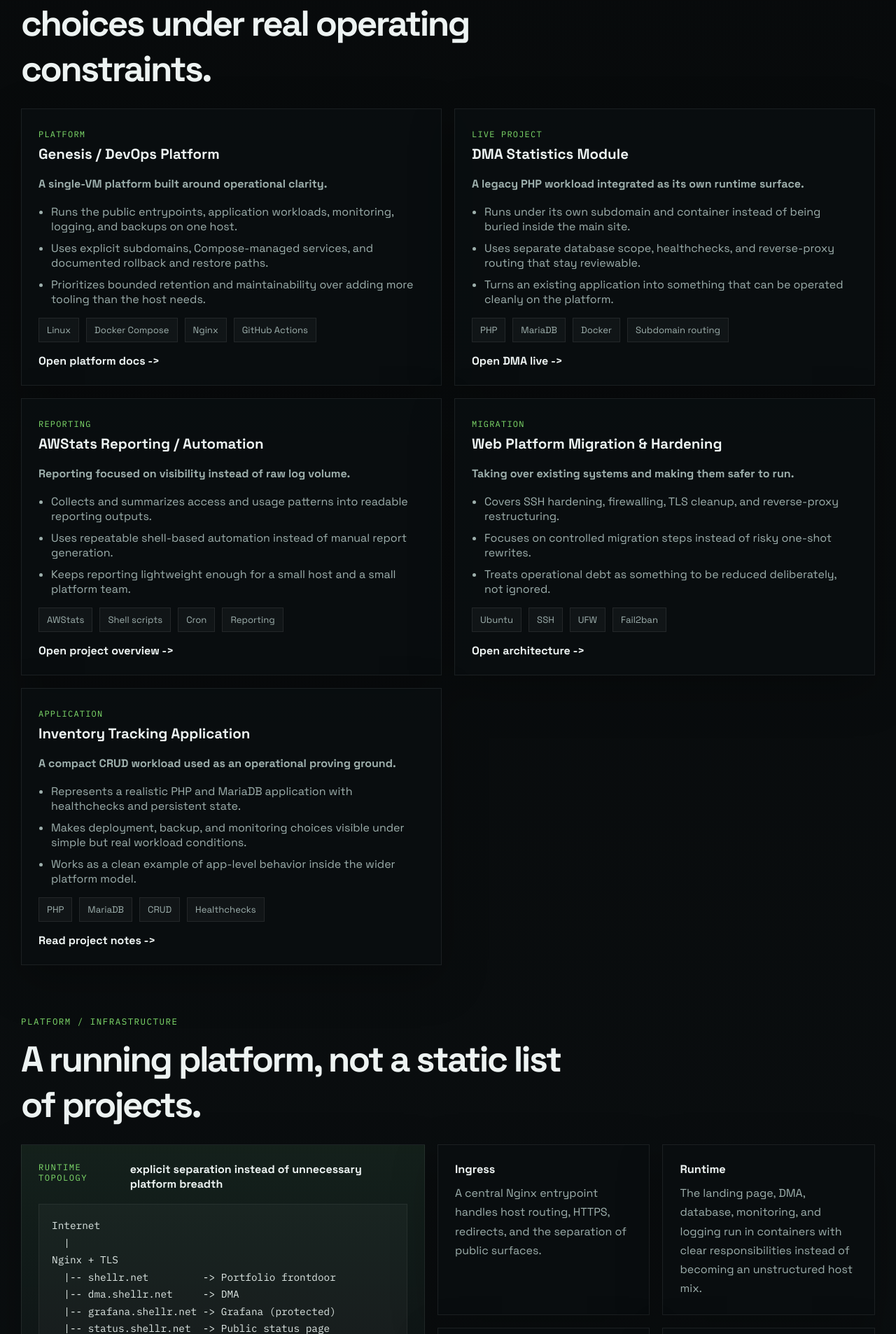
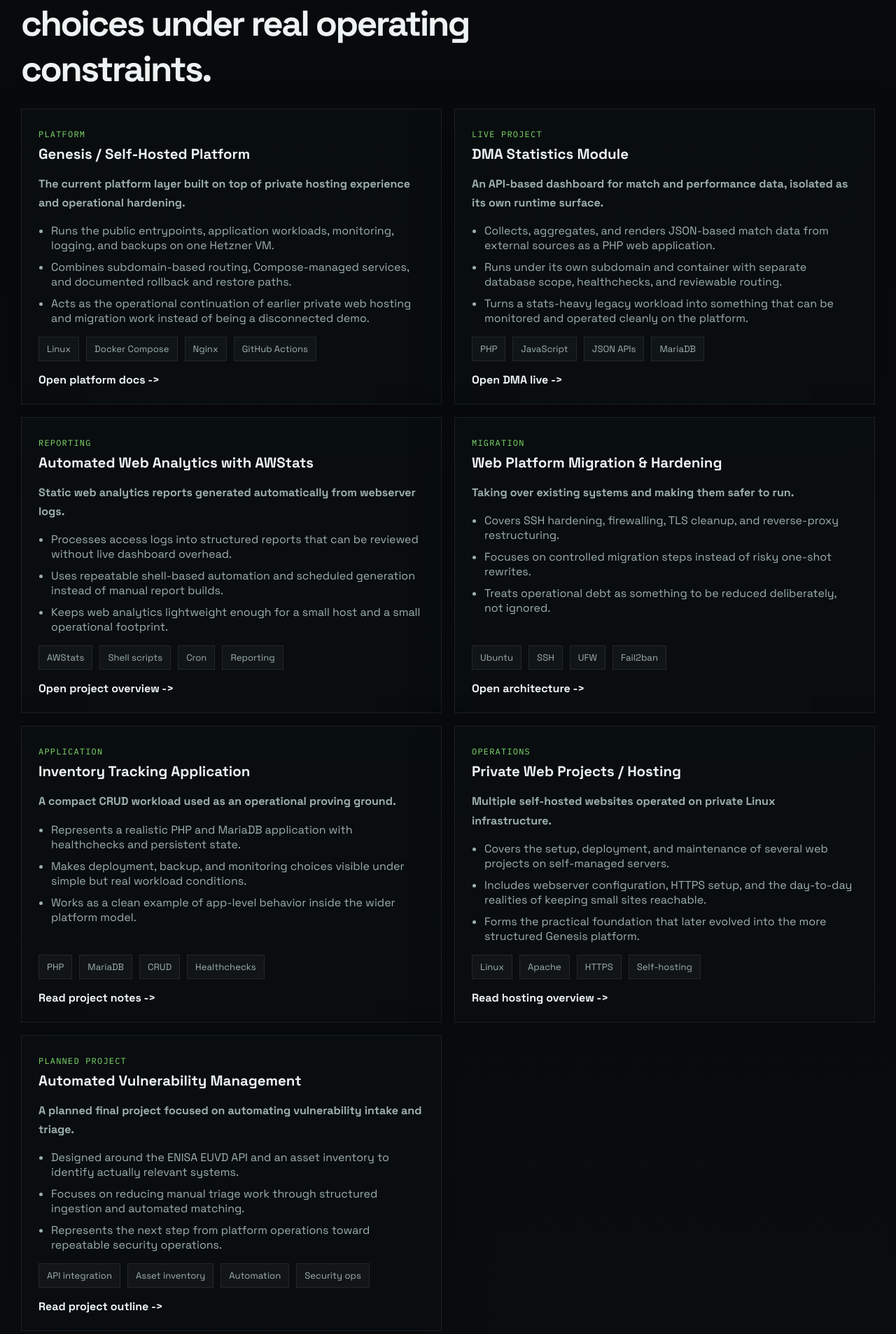
Before and after one commit to marshellr/genesis, a PHP site: page /index.php in a window 1280 px wide. Shown: the part 3481-5387 px from the top of the page at 70% size. Run offline with PHP 8.4, Linux system fonts and the light colour scheme.

Commit message:
Align project sections with resume

```diff
--- a/app/public/index.php
+++ b/app/public/index.php
@@ -95,13 +95,13 @@ $focusAreas = [
 
 $featuredProjects = [
     [
-        'title' => 'Genesis / DevOps Platform',
+        'title' => 'Genesis / Self-Hosted Platform',
         'tag' => 'platform',
-        'lead' => 'A single-VM platform built around operational clarity.',
+        'lead' => 'The current platform layer built on top of private hosting experience and operational hardening.',
         'points' => [
-            'Runs the public entrypoints, application workloads, monitoring, logging, and backups on one host.',
-            'Uses explicit subdomains, Compose-managed services, and documented rollback and restore paths.',
-            'Prioritizes bounded retention and maintainability over adding more tooling than the host needs.',
+            'Runs the public entrypoints, application workloads, monitoring, logging, and backups on one Hetzner VM.',
+            'Combines subdomain-based routing, Compose-managed services, and documented rollback and restore paths.',
+            'Acts as the operational continuation of earlier private web hosting and migration work instead of being a disconnected demo.',
         ],
         'stack' => ['Linux', 'Docker Compose', 'Nginx', 'GitHub Actions'],
         'href' => $site['docs_url'],
@@ -110,24 +110,24 @@ $featuredProjects = [
     [
         'title' => 'DMA Statistics Module',
         'tag' => 'live project',
-        'lead' => 'A legacy PHP workload integrated as its own runtime surface.',
+        'lead' => 'An API-based dashboard for match and performance data, isolated as its own runtime surface.',
         'points' => [
-            'Runs under its own subdomain and container instead of being buried inside the main site.',
-            'Uses separate database scope, healthchecks, and reverse-proxy routing that stay reviewable.',
-            'Turns an existing application into something that can be operated cleanly on the platform.',
+            'Collects, aggregates, and renders JSON-based match data from external sources as a PHP web application.',
+            'Runs under its own subdomain and container with separate database scope, healthchecks, and reviewable routing.',
+            'Turns a stats-heavy legacy workload into something that can be monitored and operated cleanly on the platform.',
         ],
-        'stack' => ['PHP', 'MariaDB', 'Docker', 'Subdomain routing'],
+        'stack' => ['PHP', 'JavaScript', 'JSON APIs', 'MariaDB'],
         'href' => $site['dma_url'],
         'label' => 'Open DMA live',
     ],
     [
-        'title' => 'AWStats Reporting / Automation',
+        'title' => 'Automated Web Analytics with AWStats',
         'tag' => 'reporting',
-        'lead' => 'Reporting focused on visibility instead of raw log volume.',
+        'lead' => 'Static web analytics reports generated automatically from webserver logs.',
         'points' => [
-            'Collects and summarizes access and usage patterns into readable reporting outputs.',
-            'Uses repeatable shell-based automation instead of manual report generation.',
-            'Keeps reporting lightweight enough for a small host and a small platform team.',
+            'Processes access logs into structured reports that can be reviewed without live dashboard overhead.',
+            'Uses repeatable shell-based automation and scheduled generation instead of manual report builds.',
+            'Keeps web analytics lightweight enough for a small host and a small operational footprint.',
         ],
         'stack' => ['AWStats', 'Shell scripts', 'Cron', 'Reporting'],
         'href' => $site['docs_url'] . '/projects.html',
@@ -158,6 +158,32 @@ $featuredProjects = [
         'stack' => ['PHP', 'MariaDB', 'CRUD', 'Healthchecks'],
         'href' => $site['docs_url'] . '/projects.html',
         'label' => 'Read project notes',
+    ],
+    [
+        'title' => 'Private Web Projects / Hosting',
+        'tag' => 'operations',
+        'lead' => 'Multiple self-hosted websites operated on private Linux infrastructure.',
+        'points' => [
+            'Covers the setup, deployment, and maintenance of several web projects on self-managed servers.',
+            'Includes webserver configuration, HTTPS setup, and the day-to-day realities of keeping small sites reachable.',
+            'Forms the practical foundation that later evolved into the more structured Genesis platform.',
+        ],
+        'stack' => ['Linux', 'Apache', 'HTTPS', 'Self-hosting'],
+        'href' => $site['docs_url'] . '/projects.html',
+        'label' => 'Read hosting overview',
+    ],
+    [
+        'title' => 'Automated Vulnerability Management',
+        'tag' => 'planned project',
+        'lead' => 'A planned final project focused on automating vulnerability intake and triage.',
+        'points' => [
+            'Designed around the ENISA EUVD API and an asset inventory to identify actually relevant systems.',
+            'Focuses on reducing manual triage work through structured ingestion and automated matching.',
+            'Represents the next step from platform operations toward repeatable security operations.',
+        ],
+        'stack' => ['API integration', 'Asset inventory', 'Automation', 'Security ops'],
+        'href' => $site['docs_url'] . '/projects.html',
+        'label' => 'Read project outline',
     ],
 ];
 
--- a/docs/site/index.html
+++ b/docs/site/index.html
@@ -134,7 +134,7 @@
           </article>
           <article>
             <h3>Projects</h3>
-            <p>Overview of the platform, the DMA workload, and the reasons each public surface is separated the way it is.</p>
+            <p>Overview of the live platform, DMA, AWStats reporting, migration work, private hosting, and the planned vulnerability-management project.</p>
             <a href="./projects.html">Read more</a>
           </article>
           <article>
```
Also changed, not shown: docs/projects.md (+67 -14 lines), docs/site/projects.html (+72 -17 lines).
